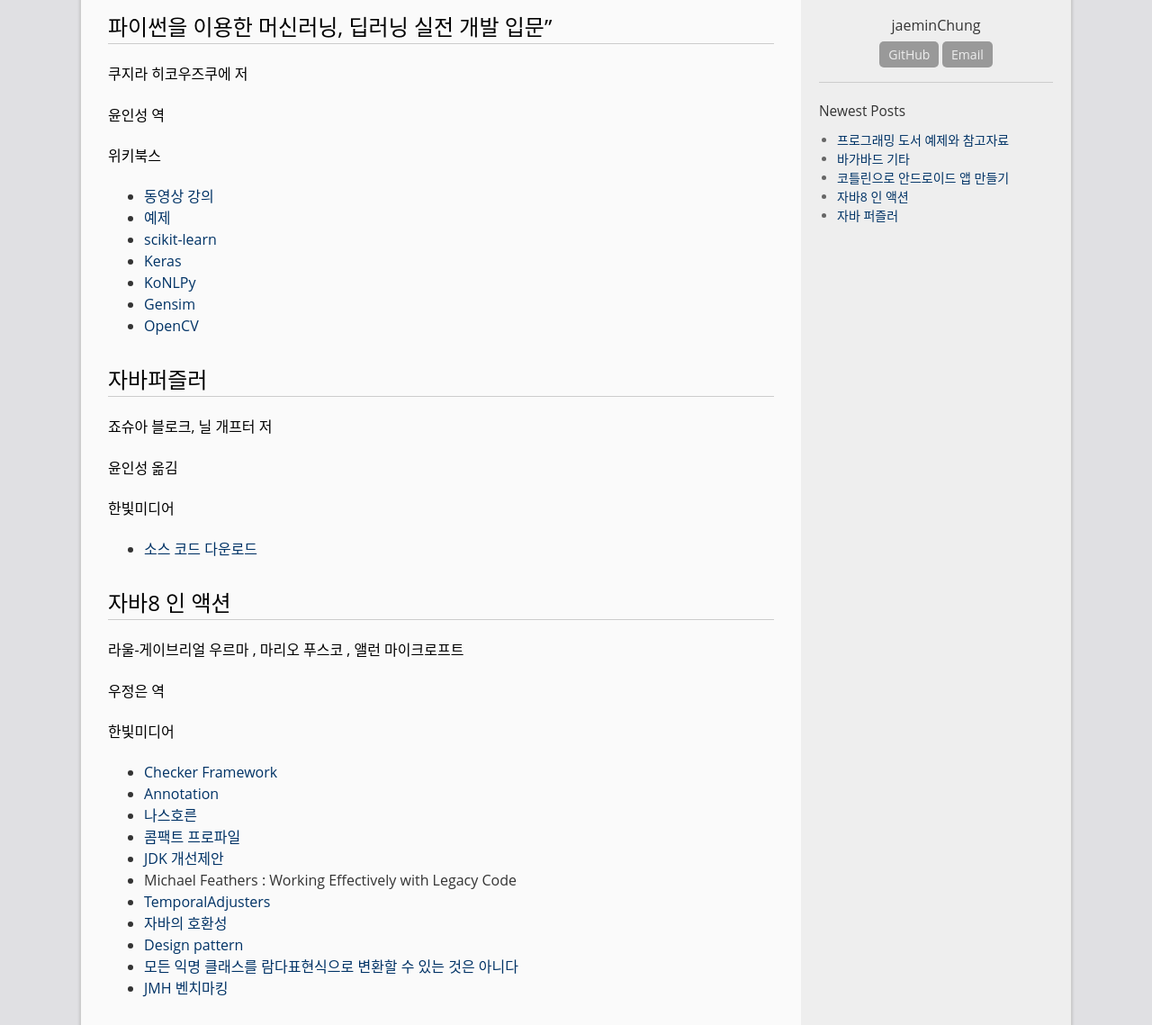
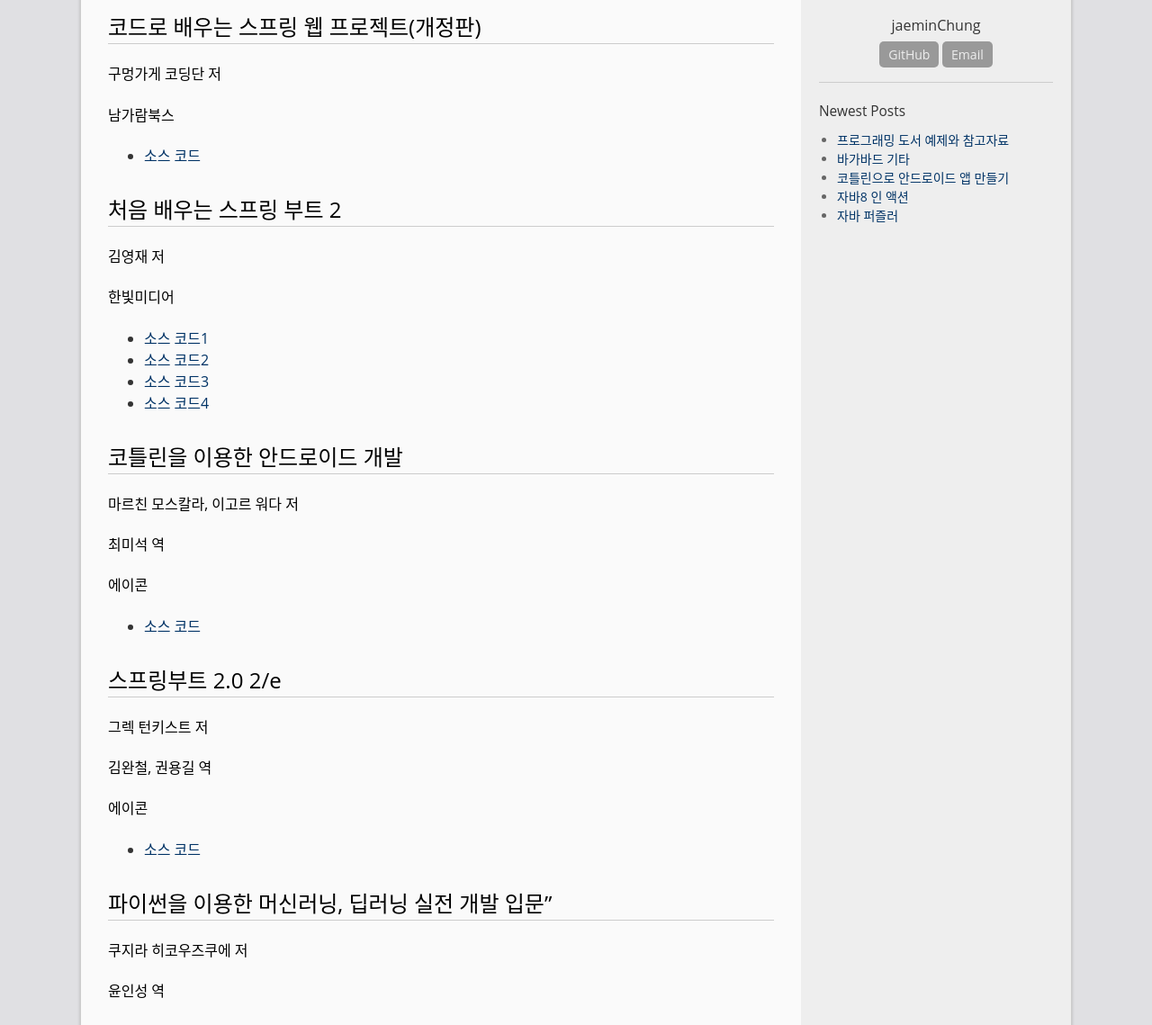
Before and after one commit to jaeminChung/jaeminChung.github.io, a Jekyll site: the page built from _posts/2019-11-21-프로그래밍도서예제.markdown, in a window 1280 px wide and 1400 px high, cut to the strip 261-1400 px from the top of the window. Shown: the whole strip at 90% size. Built offline with Jekyll 4.4.1, drawn with Linux system fonts in a browser that asks for light colours.

Commit message:
책 추가

```diff
--- a/_posts/2019-11-21-프로그래밍도서예제.markdown
+++ b/_posts/2019-11-21-프로그래밍도서예제.markdown
@@ -5,6 +5,35 @@
 categories: programming
 permalink: /archivers/프로그래밍도서예제
 ---
+
+## 코드로 배우는 스프링 웹 프로젝트(개정판)
+#### 구멍가게 코딩단 저
+#### 남가람북스
+
+- [소스 코드](http:/cafe.naver.com/gugucoding)
+
+## 처음 배우는 스프링 부트 2
+#### 김영재 저
+#### 한빛미디어
+
+- [소스 코드1](https://github.com/young891221/Spring-Boot-Test)
+- [소스 코드2](https://github.com/young891221/Spring-Boot-Community-Web)
+- [소스 코드3](https://github.com/young891221/Spring-Boot-Community-Rest)
+- [소스 코드4](https://github.com/young891221/Spring-Boot-Community-Batch)
+
+## 코틀린을 이용한 안드로이드 개발
+#### 마르친 모스칼라, 이고르 워다 저
+#### 최미석 역
+#### 에이콘
+
+- [소스 코드](http://github.com/PacktPublishing/Android-Development-with-Kotlin/)
+
+## 스프링부트 2.0 2/e
+#### 그렉 턴키스트 저
+#### 김완철, 권용길 역
+#### 에이콘
+
+- [소스 코드](http://github.com/PacktPublishing/Learning-Spring-Boot-2.0-Second-Edition/)
 
 ## 파이썬을 이용한 머신러닝, 딥러닝 실전 개발 입문"
 #### 쿠지라 히코우즈쿠에 저
```
